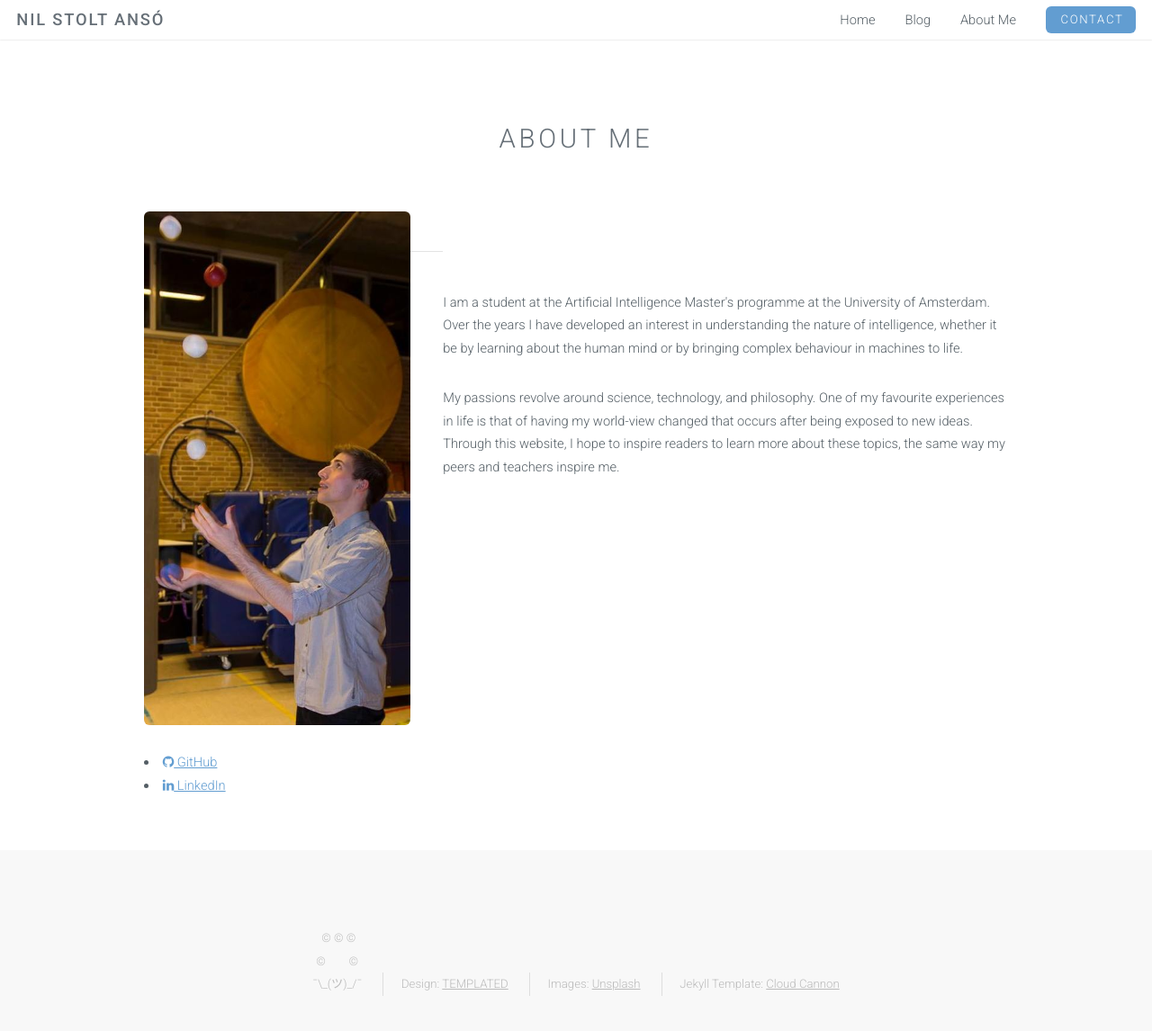
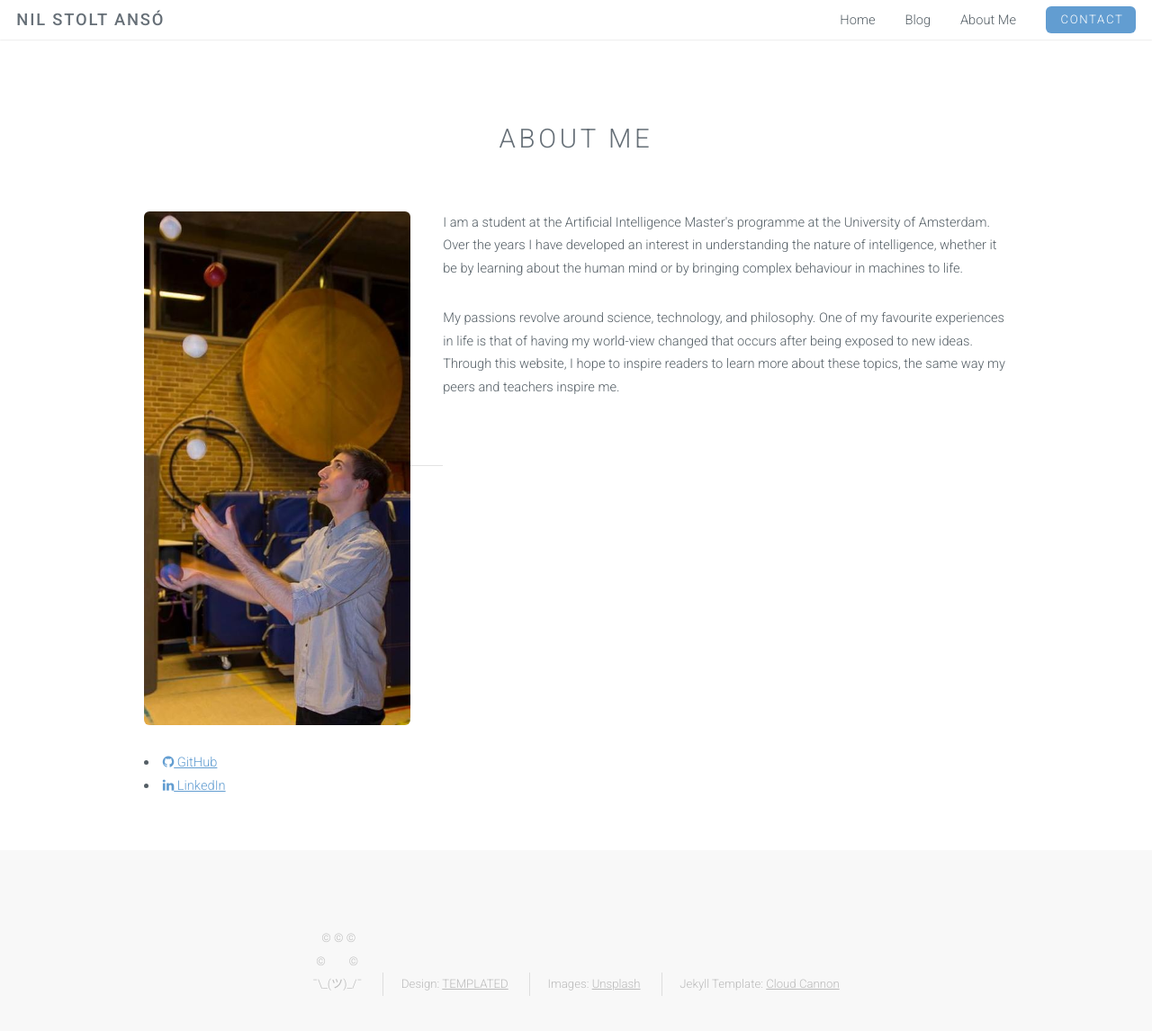
Before and after one commit to NILOIDE/NILOIDE.github.io, a Jekyll site: the page built from About-Me.html, in a window 1280 px wide and 1166 px high. Shown: the top 1146 px of the window at 90% size. Built offline with Jekyll 4.4.1, drawn with Linux system fonts in a browser that asks for light colours; nearby versions of some CDN libraries.

Commit message:
Added line to about me, moved FA href in head.

```diff
--- a/About-Me.html
+++ b/About-Me.html
@@ -28,13 +28,13 @@
                     {% endif %}
                 </section>
             </div>
-            <hr />
             <div class="8u skel-cell-important">
                 <section>
                     <p>I am a student at the Artificial Intelligence Master's programme at the University of Amsterdam. Over the years I have developed an interest in understanding the nature of intelligence, whether it be by learning about the human mind or by bringing complex behaviour in machines to life.</p>
                     <p>My passions revolve around science, technology, and philosophy. One of my favourite experiences in life is that of having my world-view changed that occurs after being exposed to new ideas. Through this website, I hope to inspire readers to learn more about these topics, the same way my peers and teachers inspire me. </p>
                 </section>
             </div>
+            <hr />
         </div>
     </div>
 </section>
--- a/_includes/head.html
+++ b/_includes/head.html
@@ -18,6 +18,7 @@
         <link rel="stylesheet" href="{{ site.baseurl }}/css/skel.css" />
         <link rel="stylesheet" href="{{ site.baseurl }}/css/style.css" />
         <link rel="stylesheet" href="{{ site.baseurl }}/css/style-xlarge.css" />
+        <link rel="stylesheet" href="//maxcdn.bootstrapcdn.com/font-awesome/4.3.0/css/font-awesome.min.css">
     </noscript>
-    <link rel="stylesheet" href="//maxcdn.bootstrapcdn.com/font-awesome/4.3.0/css/font-awesome.min.css">
+
 </head>
```
